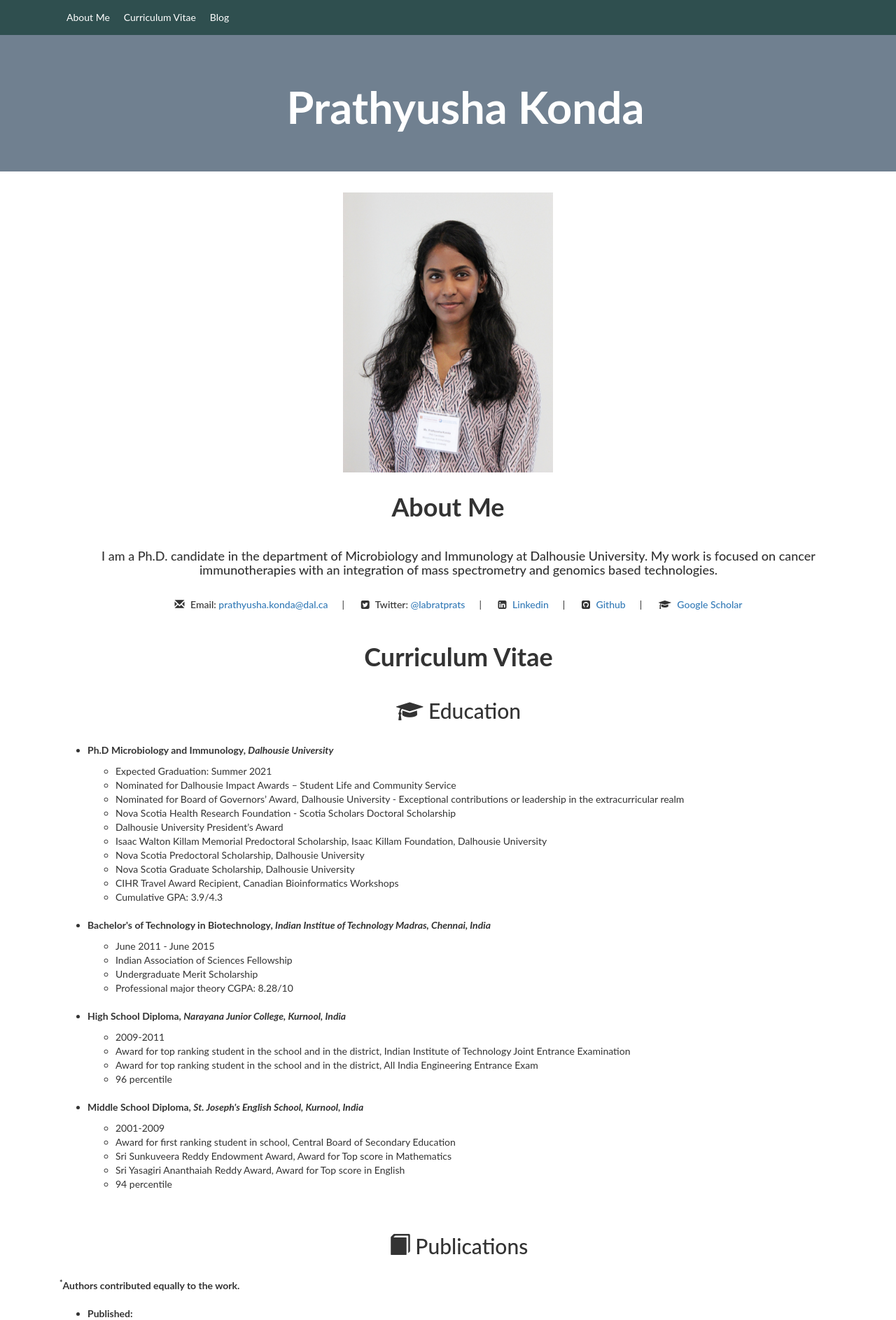
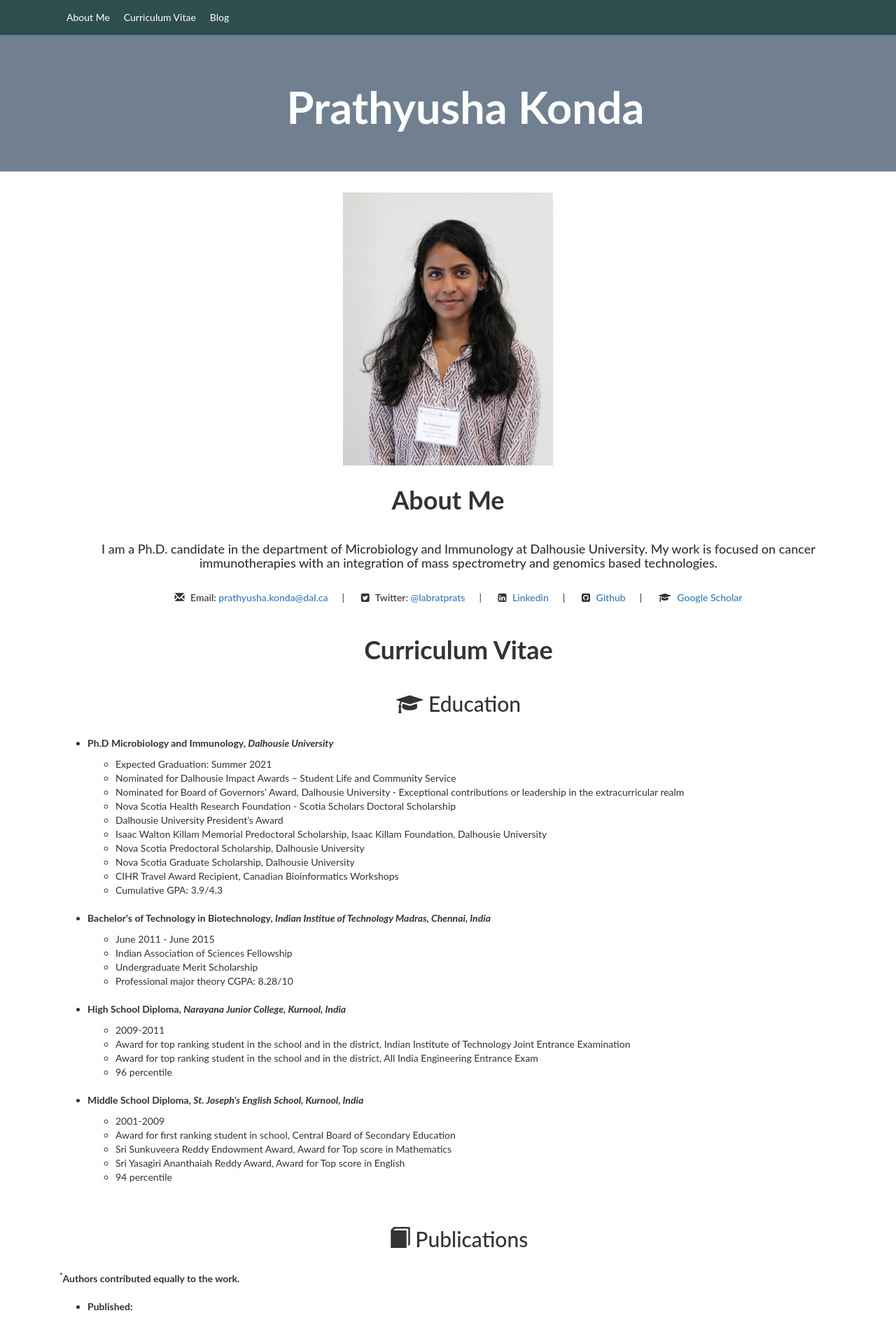
Before and after one commit to Prathyusha-konda/Prathyusha-konda.github.io, a Jekyll site: the page built from index.md, in a window 1280 px wide. Shown: the top 1886 px of the page at 70% size. Built offline with Jekyll 4.4.1, drawn with Linux system fonts in a browser that asks for light colours; nearby versions of some CDN libraries.

Commit message:
Update index.md

```diff
--- a/index.md
+++ b/index.md
@@ -7,7 +7,7 @@ page_title: Prathyusha Konda
 scroll: true
 ---
 <p align="center">
-  <img src="images/header_new_copy.jpg" width="300" height="400" alt="hi" class="inline" />
+  <img src="images/header_new_copy.jpg" width="300" height="390" alt="hi" class="inline" />
 </p>
 <div class="container" id="about">
 </div>
```
